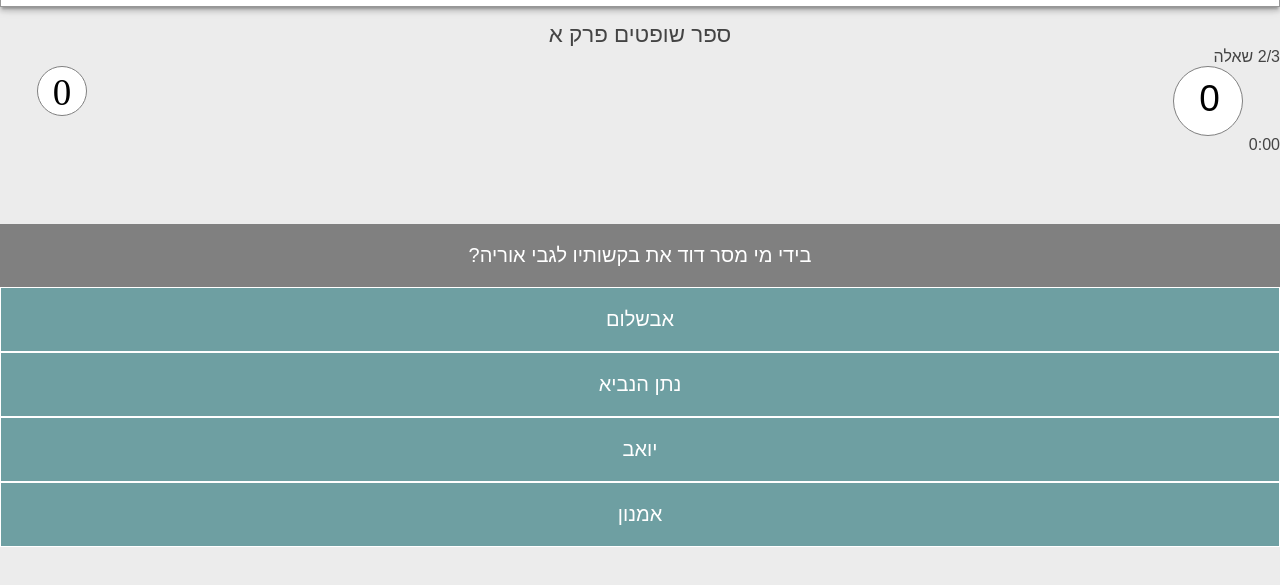
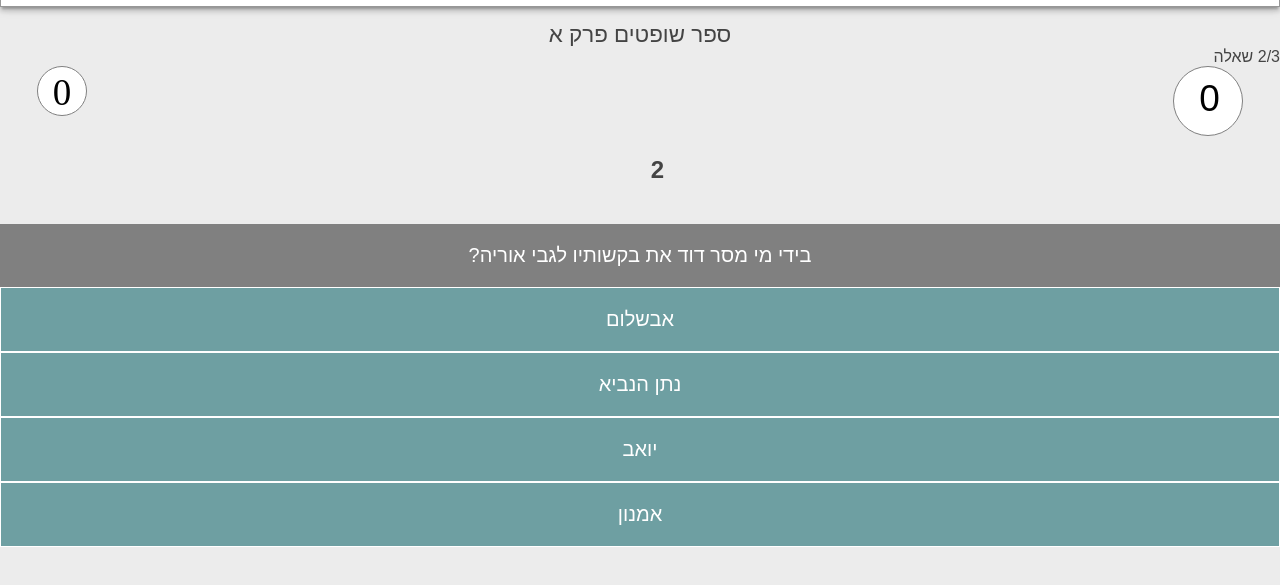
Before and after one commit to JonMosenkis/Bible-Games, a plain HTML site: page index.html in a window 1280 px wide. Both pictures are taken after a click on the element "רבת עמון". Shown: the part 49-634 px from the top of the page. Drawn offline with nearby package versions, Linux system fonts and the light colour scheme.

Commit message:
added timer

```diff
--- a/index.html
+++ b/index.html
@@ -47,7 +47,7 @@
   <div id="pointsBar">
     <span class="laPoints" id="mePoints">0</span>
     <span class="laPoints" id="youPoints">0</span>
-    <div id="laTimer">0:00</div>
+    <div id="laTimer">0</div>
   </div>
 </div>
   <div id="QuestionsBar">
@@ -128,5 +128,12 @@
   <!-- Uncomment the line below when ready to test with fake data -->
   <script src="scripts/app.js" async></script>
 <script src="scripts/main.js"></script>
+<script>
+  setInterval(function (x) {
+  var time = parseInt($("#laTimer").text()) + 1;
+  $("#laTimer").html(time)
+}, 1000)
+
+</script>
 </body>
 </html>
--- a/scripts/main.js
+++ b/scripts/main.js
@@ -20,6 +20,7 @@ $(".queOptions").click(function () {
 
   $('#mePoints').text(countMePoints);
   $('#youPoints').text(countYouPoint);
+  $('#laTimer').text('0');
 
 
 
@@ -28,7 +29,7 @@ $(".queOptions").click(function () {
   currQ+=1;
 
 //chack ans
-setTimeout(function () {
+setInterval(function () {
   $(".question").addClass("hidden");
   $(".question[data-id|=" + currQ + "]").removeClass("hidden");
 }, 1000);
--- a/styles/style.css
+++ b/styles/style.css
@@ -260,9 +260,13 @@ body {
 }
 
 #laTimer {
-  width: 88px;
-  height: 88px;
-  clear:both;
+    width: 88px;
+    height: 88px;
+    clear: both;
+    margin: auto;
+    padding: 20px;
+    font-size: x-large;
+    font-weight: bolder;
 }
 
 
```
